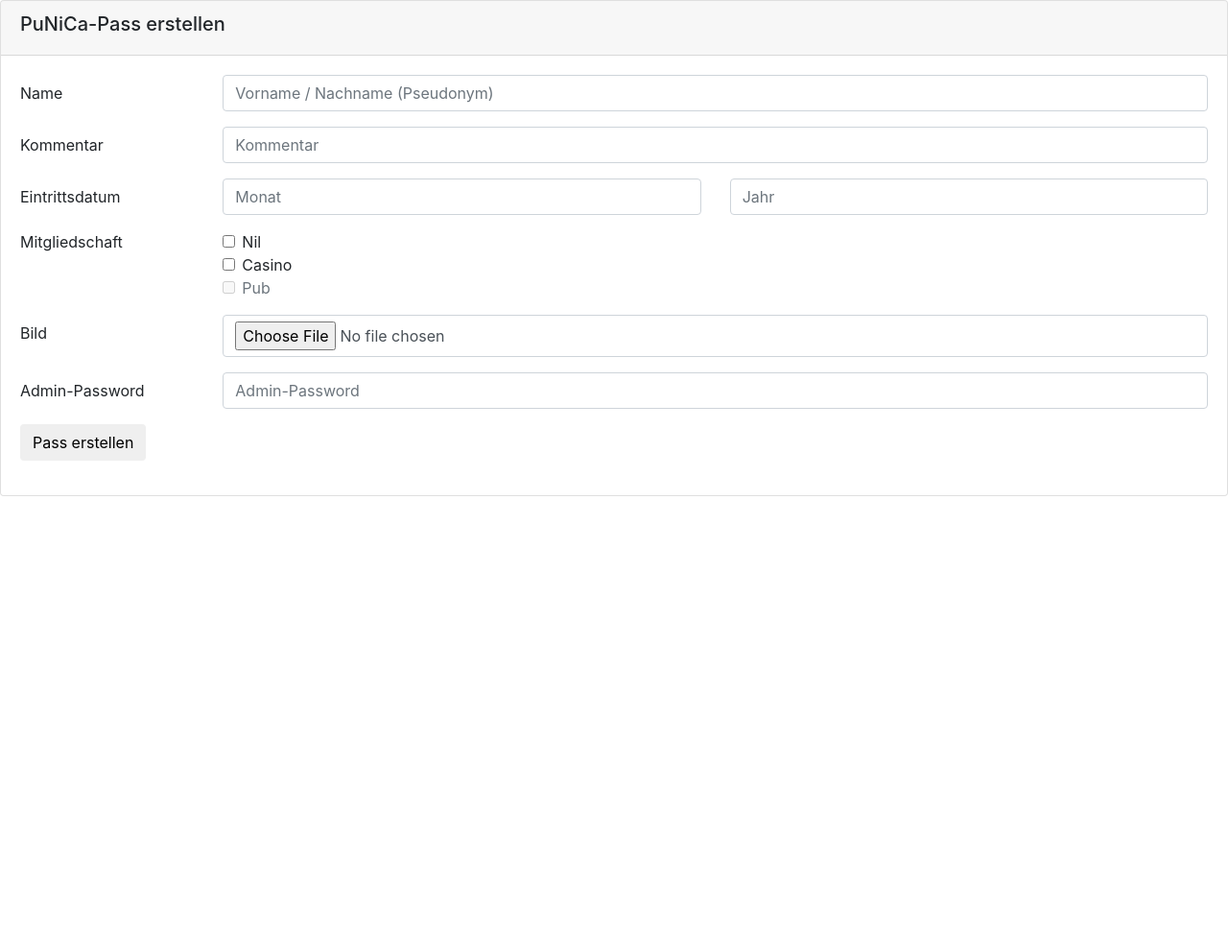
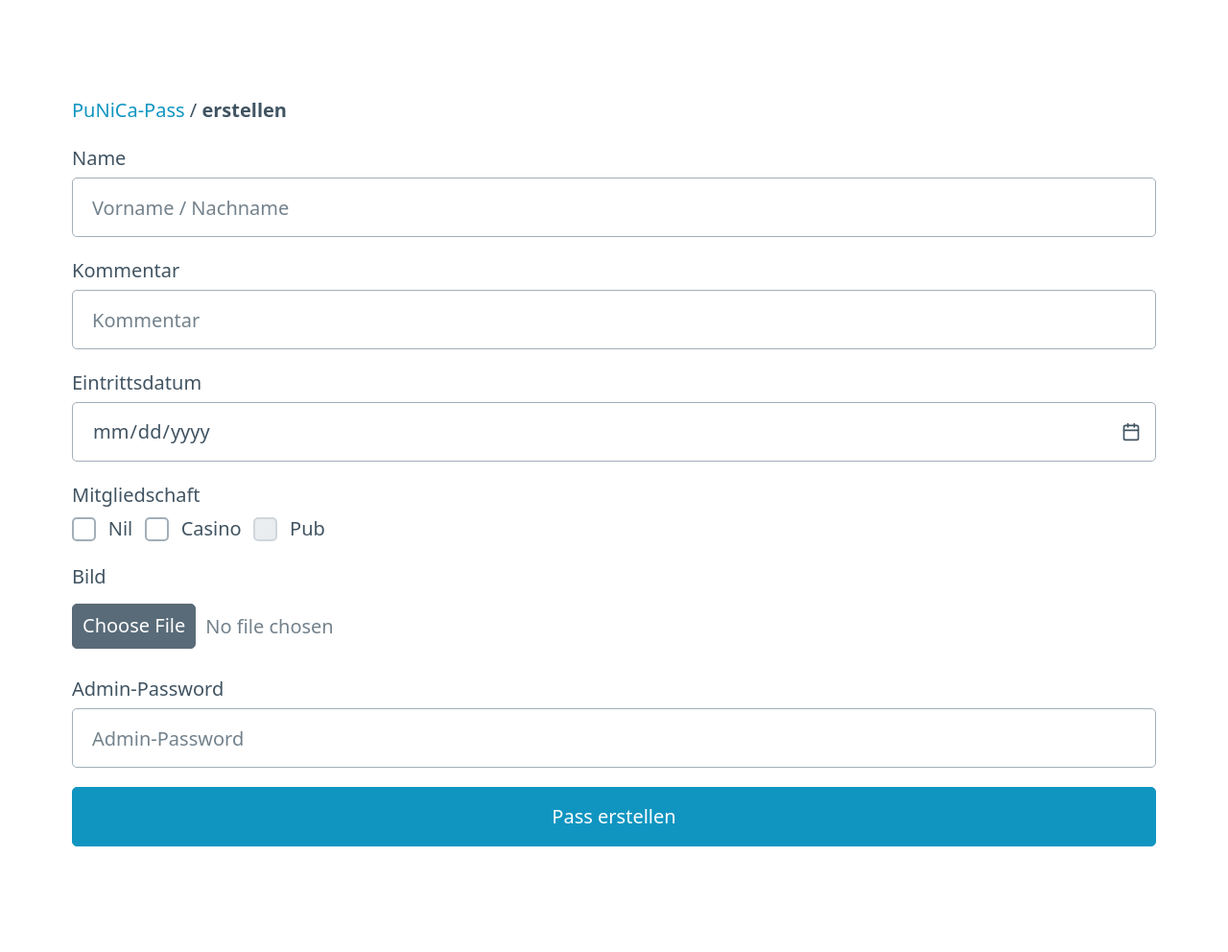
Before and after one commit to PawelBoe/PuNiCaPass, a Python web app: template templates/sign.html in a window 1280 px wide. Shown: the whole page at 96% size. Before the commit the page ends 517 px from the top, so only its background shows below. Run offline with Jinja, Linux system fonts and the light colour scheme; the template is opened without the code that fills it, so the values that code supplies are empty; some libraries are stand-ins or nearby versions.

Commit message:
Transition sign form to pico

```diff
--- a/templates/sign.html
+++ b/templates/sign.html
@@ -4,103 +4,59 @@
 
 <head>
   <!-- Required meta tags -->
-  <meta charset="utf-8" />
-  <meta name="viewport" content="width=device-width, initial-scale=1, shrink-to-fit=no" />
-
-  <!-- Bootstrap CSS -->
-  <link rel="stylesheet" href="https://cdn.jsdelivr.net/npm/bootstrap@4.0.0/dist/css/bootstrap.min.css"
-    integrity="sha384-Gn5384xqQ1aoWXA+058RXPxPg6fy4IWvTNh0E263XmFcJlSAwiGgFAW/dAiS6JXm" crossorigin="anonymous" />
+  <meta charset="utf-8">
+  <meta name="viewport" content="width=device-width, initial-scale=1">
+  <link rel="stylesheet" href="{{url_for('static', filename='css/pico.min.css')}}">
+  <link rel="icon" href="{{ url_for('static', filename='images/punicaze.ico') }}">
+  <link rel="stylesheet" href="{{url_for('static', filename='css/sign.css')}}" />
 
   <title>PuNiCa Pass erstellen</title>
 </head>
 
 <body>
-  <div class="card">
-    <div class="card-header">
-      <h5>PuNiCa-Pass erstellen</h5>
-    </div>
-    <div class="card-body">
+  <main class="container">
+    <nav>
+      <ul>
+        <li><a href="/">PuNiCa-Pass</a> / <strong> erstellen </strong></li>
+      </ul>
+    </nav>
     <form action="{{ url_for('api_pass_sign') }}" method="post" enctype="multipart/form-data">
-        <div class="form-group row">
-          <label for="name" class="col-sm-2 col-form-label">Name</label>
-          <div class="col-sm-10">
-            <input type="text" class="form-control" name="name" placeholder="Vorname / Nachname (Pseudonym)" />
-          </div>
-        </div>
-        <div class="form-group row">
-          <label for="comment" class="col-sm-2 col-form-label">Kommentar</label>
-          <div class="col-sm-10">
-            <input type="text" class="form-control" name="comment" placeholder="Kommentar" />
-          </div>
-        </div>
-        <div class="form-group row">
-          <label for="entryDate" class="col-sm-2 col-form-label">Eintrittsdatum</label>
-          <div class="col">
-            <input min="1" max="12" type="number" class="form-control" name="entryMonth" placeholder="Monat" />
-          </div>
-          <div class="col">
-            <input min="1990" max="2050" type="number" class="form-control" name="entryYear" placeholder="Jahr" />
-          </div>
-        </div>
-        <fieldset class="form-group">
-          <div class="row">
-            <legend class="col-form-label col-sm-2 pt-0">
+      <label for="name">Name</label>
+      <input type="text" name="name" placeholder="Vorname / Nachname" />
+
+      <label for="comment">Kommentar</label>
+      <input type="text" name="comment" placeholder="Kommentar" />
+
+      <label for="entryDate">Eintrittsdatum</label>
+      <input type="date" id="entryDate" name="entryDate">
+
+      <fieldset>
+        <legend>
           Mitgliedschaft
         </legend>
-            <div class="col-sm-10">
-              <div class="form-check">
-                <input class="form-check-input" type="checkbox" name="memberNil" id="gridRadios1" />
-                <label class="form-check-label" for="gridRadios1">
+        <input type="checkbox" name="memberNil" id="gridRadios1" />
+        <label for="gridRadios1">
           Nil
         </label>
-              </div>
-              <div class="form-check">
-                <input class="form-check-input" type="checkbox" name="memberCasino" id="gridRadios2" />
-                <label class="form-check-label" for="gridRadios2">
+        <input type="checkbox" name="memberCasino" id="gridRadios2" />
+        <label for="gridRadios2">
           Casino
         </label>
-              </div>
-              <div class="form-check disabled">
-                <input class="form-check-input" type="checkbox" name="memberPub" id="gridRadios3" disabled />
-                <label class="form-check-label" for="gridRadios3">
+        <input type="checkbox" name="memberPub" id="gridRadios3" disabled />
+        <label for="gridRadios3">
           Pub
         </label>
-              </div>
-            </div>
-          </div>
       </fieldset>
-        <div class="form-group row">
-          <label for="customFile" class="col-sm-2 col-form-label">Bild</label>
-          <div class="col-sm-10">
-            <input type="file" class="form-control" name="image" id="customFile" />
-          </div>
-        </div>
-        <div class="form-group row">
-          <label for="password" class="col-sm-2 col-form-label">Admin-Password</label>
-          <div class="col-sm-10">
-            <input type="password" class="form-control" name="adminToken" placeholder="Admin-Password" />
-          </div>
-        </div>
-        <div class="form-group row">
-          <div class="col-sm-10">
-            <button type="submit" class="btn">Pass erstellen</button>
-          </div>
-        </div>
+
+      <label for="customFile">Bild</label>
+      <input type="file" name="image" id="customFile" />
+
+      <label for="password">Admin-Password</label>
+      <input type="password" name="adminToken" placeholder="Admin-Password" />
+
+      <button type="submit">Pass erstellen</button>
     </form>
-    </div>
-  </div>
-
-  <!-- Optional JavaScript -->
-  <!-- jQuery first, then Popper.js, then Bootstrap JS -->
-  <script src="https://code.jquery.com/jquery-3.2.1.slim.min.js"
-    integrity="sha384-KJ3o2DKtIkvYIK3UENzmM7KCkRr/rE9/Qpg6aAZGJwFDMVNA/GpGFF93hXpG5KkN"
-    crossorigin="anonymous"></script>
-  <script src="https://cdn.jsdelivr.net/npm/popper.js@1.12.9/dist/umd/popper.min.js"
-    integrity="sha384-ApNbgh9B+Y1QKtv3Rn7W3mgPxhU9K/ScQsAP7hUibX39j7fakFPskvXusvfa0b4Q"
-    crossorigin="anonymous"></script>
-  <script src="https://cdn.jsdelivr.net/npm/bootstrap@4.0.0/dist/js/bootstrap.min.js"
-    integrity="sha384-JZR6Spejh4U02d8jOt6vLEHfe/JQGiRRSQQxSfFWpi1MquVdAyjUar5+76PVCmYl"
-    crossorigin="anonymous"></script>
+  </main>
 </body>
 
 </html>
```
Also changed, not shown: app.py (+3 -5 lines), static/css/sign.css (added). Lines whose indentation alone changed are shown as unchanged.
